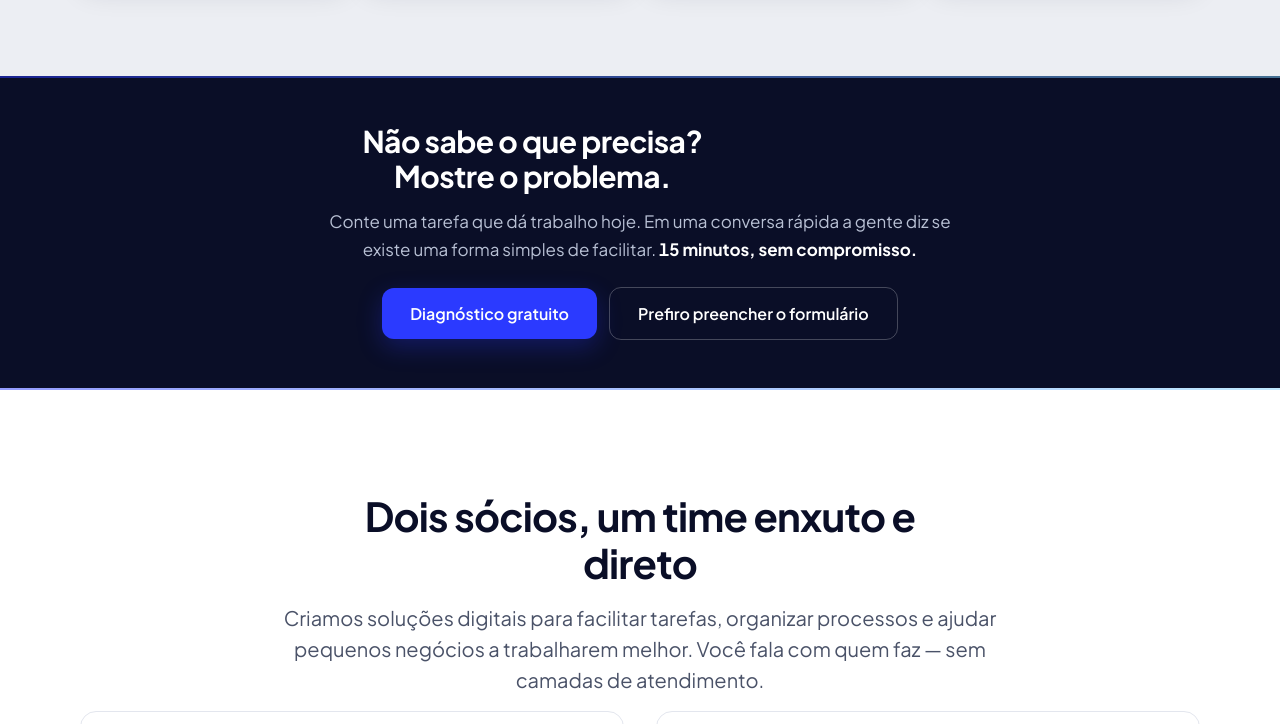
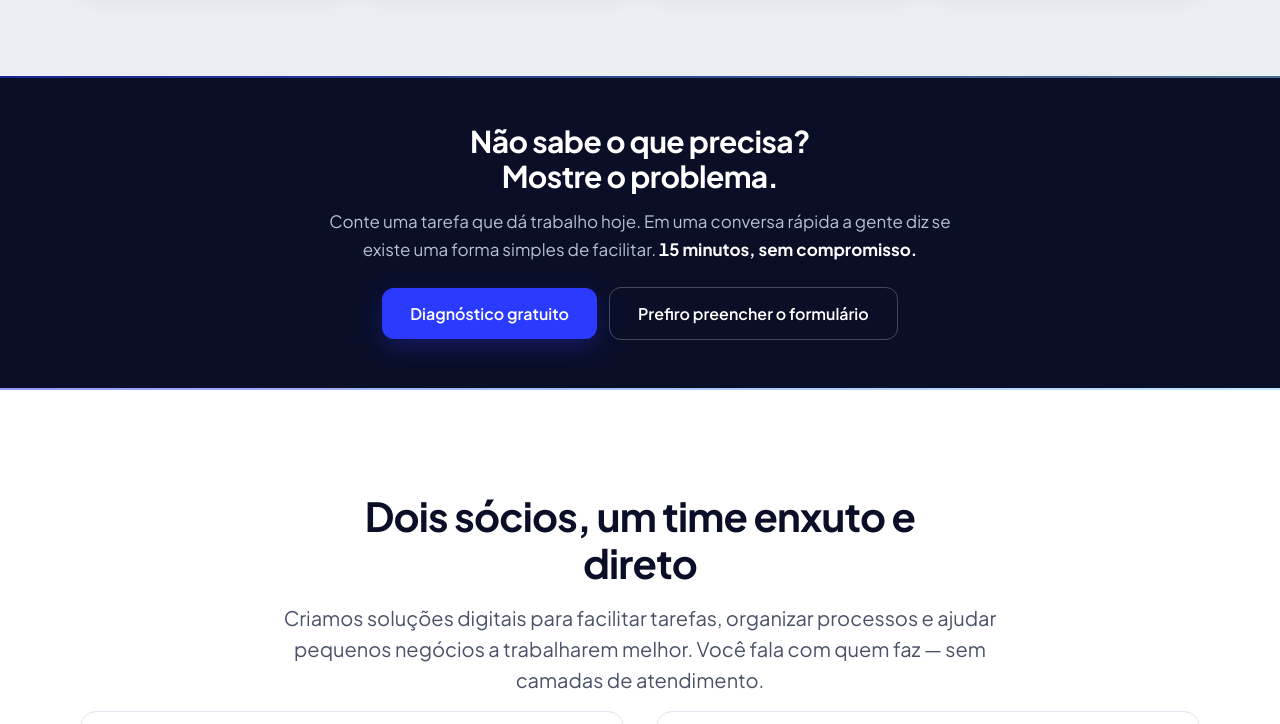
Before and after one commit to RodrigoGritti/Solutions_Binary, a plain HTML site: page index.html in a window 1280 px wide. Shown: the part 8500-9224 px from the top of the page. Drawn offline with Linux system fonts and the light colour scheme; animation ran at ten frames a second.

Commit message:
Centraliza h2 por padrão — corrige "Não sabe o que precisa?" e "A tecnologia por trás das soluções"
Em vez de corrigir cada título isolado, adiciona "margin-inline: auto"
na regra global "h2, .section__title". O site é todo centralizado, o
h2 já tem max-width: 20ch — faltava só o auto nas margens. Cobre
.diagnostic__title, .tech__title, .cta-final__title e qualquer h2
com classe própria que venha depois. O h1/.hero__title tem regra
própria e não é afetado.

```diff
--- a/styles.css
+++ b/styles.css
@@ -254,6 +254,7 @@ h2, .section__title {
   letter-spacing: -0.02em;
   line-height: 1.18;
   max-width: 20ch;
+  margin-inline: auto;
 }
 h3 { font-size: 19px; font-weight: 600; line-height: 1.35; letter-spacing: -0.01em; }
 
@@ -2446,7 +2447,7 @@ html { scroll-snap-type: none; }
 
 /* ---- DIAGNÓSTICO ---- */
 .diagnostic { max-width: 640px; margin: 0 auto; text-align: center; }
-.diagnostic__title { font-size: 24px; font-weight: 700; letter-spacing: -.02em; color: #fff; }
+.diagnostic__title { font-size: 24px; font-weight: 700; letter-spacing: -.02em; color: #fff; margin-inline: auto; }
 @media (min-width: 768px) { .diagnostic__title { font-size: 30px; } }
 .diagnostic__text { margin: var(--sp-12) auto 0; color: var(--text-muted-on-dark); }
 .diagnostic__text strong { color: #fff; }
@@ -2472,7 +2473,7 @@ html { scroll-snap-type: none; }
 
 /* ---- TECNOLOGIA POR TRÁS ---- */
 .tech { max-width: 640px; margin: 0 auto; text-align: center; }
-.tech__title { font-size: 20px; font-weight: 700; color: var(--ink); }
+.tech__title { font-size: 20px; font-weight: 700; color: var(--ink); margin-inline: auto; }
 .tech__text { margin: var(--sp-8) auto 0; color: var(--text-muted); font-size: 14px; }
 .tech-badges { display: flex; flex-wrap: wrap; gap: var(--sp-8); justify-content: center; margin-top: var(--sp-16); }
 .tech-badges li {
```
